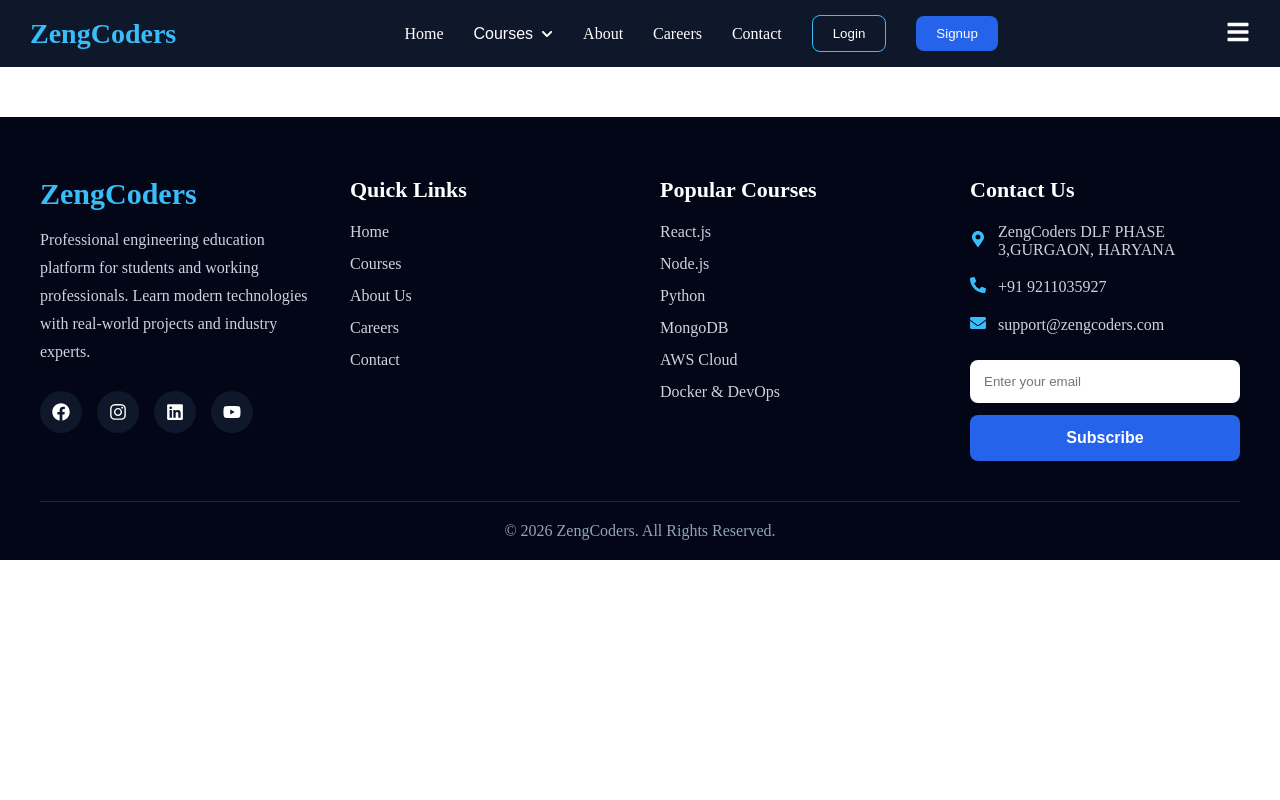
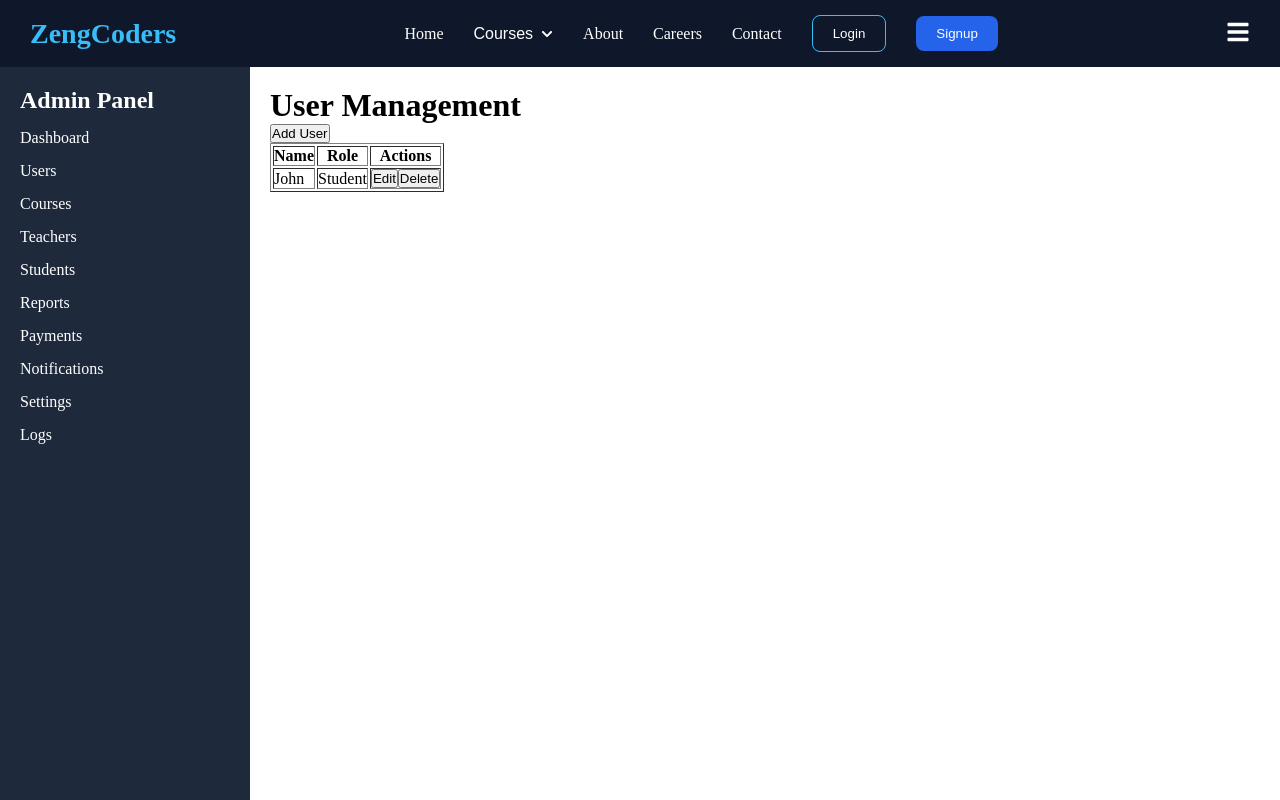
Before and after one commit to tvt1234/zenGcoderhubfrontend, a React (Vite) app: page /admin/users in a window 1280 px wide. Shown: the top 800 px of the page. Built offline with nearby package versions, Linux system fonts and the light colour scheme; sample sign-in values are in the browser's storage.

Commit message:
change for admin

```diff
--- a/src/App.jsx
+++ b/src/App.jsx
@@ -13,6 +13,18 @@ import ProtectedRoute from "./components/ProtectedRoute";
 
 import Header from "./components/Header";
 import Footer from "./components/Footer";
+import AdminLayout from "./components/AdminLayout";
+
+import Users from "./pages/dashboard/Users";
+import Courses from "./pages/dashboard/Courses";
+import Teachers from "./pages/dashboard/Teachers";
+import Students from "./pages/dashboard/Students";
+import Reports from "./pages/dashboard/Reports";
+import Payments from "./pages/dashboard/Payments";
+import Notifications from "./pages/dashboard/Notifications";
+import Settings from "./pages/dashboard/Settings";
+import Logs from "./pages/dashboard/Logs";
+
 import "./global.css";
 function App() {
   return (
@@ -26,6 +38,7 @@ function App() {
         <Route path="/careers" element={<Careers />} />
         <Route path="/contact" element={<Contact />} />
 
+
         {/* DASHBOARDS */}
         <Route
           path="/student"
@@ -35,6 +48,7 @@ function App() {
             </ProtectedRoute>
           }
         />
+
 
         <Route
           path="/teacher"
@@ -49,10 +63,21 @@ function App() {
   path="/admin"
   element={
     <ProtectedRoute role="admin">
-              <AdminDashboard />
+      <AdminLayout />
     </ProtectedRoute>
   }
-        />
+>
+  <Route path="dashboard" element={<AdminDashboard />} />
+  <Route path="users" element={<Users />} />
+  <Route path="courses" element={<Courses />} />
+  <Route path="teachers" element={<Teachers />} />
+  <Route path="students" element={<Students />} />
+  <Route path="reports" element={<Reports />} />
+  <Route path="payments" element={<Payments />} />
+  <Route path="notifications" element={<Notifications />} />
+  <Route path="settings" element={<Settings />} />
+  <Route path="logs" element={<Logs />} />
+</Route>
       </Routes>
 
       <Footer />
--- /dev/null
+++ b/src/components/AdminLayout.jsx
@@ -0,0 +1,21 @@
+import { Outlet } from "react-router-dom";
+import AdminSidebar from "./AdminSidebar";
+
+const AdminLayout = () => {
+  return (
+    <div style={{ display: "flex" }}>
+      <AdminSidebar />
+
+      <div
+        style={{
+          flex: 1,
+          padding: "20px",
+        }}
+      >
+        <Outlet />
+      </div>
+    </div>
+  );
+};
+
+export default AdminLayout;
--- /dev/null
+++ b/src/components/AdminSidebar.jsx
@@ -0,0 +1,47 @@
+import { Link } from "react-router-dom";
+
+const AdminSidebar = () => {
+  const menus = [
+    { title: "Dashboard", path: "/admin/dashboard" },
+    { title: "Users", path: "/admin/users" },
+    { title: "Courses", path: "/admin/courses" },
+    { title: "Teachers", path: "/admin/teachers" },
+    { title: "Students", path: "/admin/students" },
+    { title: "Reports", path: "/admin/reports" },
+    { title: "Payments", path: "/admin/payments" },
+    { title: "Notifications", path: "/admin/notifications" },
+    { title: "Settings", path: "/admin/settings" },
+    { title: "Logs", path: "/admin/logs" },
+  ];
+
+  return (
+    <div
+      style={{
+        width: "250px",
+        background: "#1e293b",
+        color: "#fff",
+        height: "100vh",
+        padding: "20px",
+      }}
+    >
+      <h2>Admin Panel</h2>
+
+      {menus.map((menu) => (
+        <Link
+          key={menu.path}
+          to={menu.path}
+          style={{
+            display: "block",
+            color: "#fff",
+            textDecoration: "none",
+            margin: "15px 0",
+          }}
+        >
+          {menu.title}
+        </Link>
+      ))}
+    </div>
+  );
+};
+
+export default AdminSidebar;
--- a/src/components/AuthModal.jsx
+++ b/src/components/AuthModal.jsx
@@ -1,7 +1,9 @@
 import { useState } from "react";
 import { FaTimes } from "react-icons/fa";
+import { useNavigate } from "react-router-dom";
 
 const AuthModal = ({ type, isOpen, onClose }) => {
+  const navigate = useNavigate();
   const [form, setForm] = useState({
     name: "",
     email: "",
@@ -23,15 +25,17 @@ const AuthModal = ({ type, isOpen, onClose }) => {
     e.preventDefault();
 
     try {
-
       if (type === "signup") {
-      const res = await fetch("https://zengcodershub-backend.onrender.com/api/auth/register", {
+        const res = await fetch(
+          "https://zengcodershub-backend.onrender.com/api/auth/register",
+          {
             method: "POST",
             headers: {
               "Content-Type": "application/json",
             },
             body: JSON.stringify(form),
-      });
+          },
+        );
 
         const data = await res.json();
 
@@ -41,7 +45,9 @@ const AuthModal = ({ type, isOpen, onClose }) => {
 
       // LOGIN
       else {
-      const res = await fetch("https://zengcodershub-backend.onrender.com/api/auth/login", {
+        const res = await fetch(
+          "https://zengcodershub-backend.onrender.com/api/auth/login",
+          {
             method: "POST",
             headers: {
               "Content-Type": "application/json",
@@ -50,7 +56,8 @@ const AuthModal = ({ type, isOpen, onClose }) => {
               email: form.email,
               password: form.password,
             }),
-      });
+          },
+        );
 
         const data = await res.json();
 
@@ -62,16 +69,20 @@ const AuthModal = ({ type, isOpen, onClose }) => {
         console.log("User Role:", data.user.role);
         alert("Login successful", data.user.role);
 
-      // redirect based on role
         const role = data.user.role;
 
-      if (role === "student") window.location.href = "/student";
-      else if (role === "teacher") window.location.href = "/teacher";
-      else if (role === "admin") window.location.href = "/admin";
+        onClose();
+
+        if (role === "student") {
+          navigate("/student");
+        } else if (role === "teacher") {
+          navigate("/teacher");
+        } else if (role === "admin") {
+          navigate("/admin/dashboard");
+        }
       }
 
       onClose();
-
     } catch (err) {
       alert(err.message);
     }
@@ -131,27 +142,15 @@ const AuthModal = ({ type, isOpen, onClose }) => {
 
           {/* ROLE ONLY FOR SIGNUP */}
           {type === "signup" && (
-            <select
-              name="role"
-              onChange={handleChange}
-              style={input}
-            >
-              <option value="student">
-                Student
-              </option>
-              <option value="teacher">
-                Teacher
-              </option>
-              <option value="admin">
-                Admin
-              </option>
+            <select name="role" onChange={handleChange} style={input}>
+              <option value="student">Student</option>
+              <option value="teacher">Teacher</option>
+              <option value="admin">Admin</option>
             </select>
           )}
 
           <button style={btn}>
-            {type === "login"
-              ? "Login"
-              : "Create Account"}
+            {type === "login" ? "Login" : "Create Account"}
           </button>
         </form>
       </div>
--- a/src/components/ProtectedRoute.jsx
+++ b/src/components/ProtectedRoute.jsx
@@ -1,14 +1,15 @@
 import { Navigate } from "react-router-dom";
 
 const ProtectedRoute = ({ children, role }) => {
+  const token = localStorage.getItem("token");
   const userRole = localStorage.getItem("role");
 
-  if (!userRole) {
-    return <Navigate to="/" />;
+  if (!token) {
+    return <Navigate to="/" replace />;
   }
 
-  if (role && userRole !== role) {
-    return <Navigate to="/" />;
+  if (role && role !== userRole) {
+    return <Navigate to="/" replace />;
   }
 
   return children;
--- /dev/null
+++ b/src/pages/Users.jsx
@@ -0,0 +1,33 @@
+const Users = () => {
+  return (
+    <>
+      <h1>User Management</h1>
+
+      <button>Add User</button>
+
+      <table border="1">
+        <thead>
+          <tr>
+            <th>Name</th>
+            <th>Role</th>
+            <th>Actions</th>
+          </tr>
+        </thead>
+
+        <tbody>
+          <tr>
+            <td>John</td>
+            <td>Student</td>
+
+            <td>
+              <button>Edit</button>
+              <button>Delete</button>
+            </td>
+          </tr>
+        </tbody>
+      </table>
+    </>
+  );
+};
+
+export default Users;
```
Also changed, not shown: 1 other file (tests, documents, lock files or other folders). Lines whose indentation alone changed are shown as unchanged.
